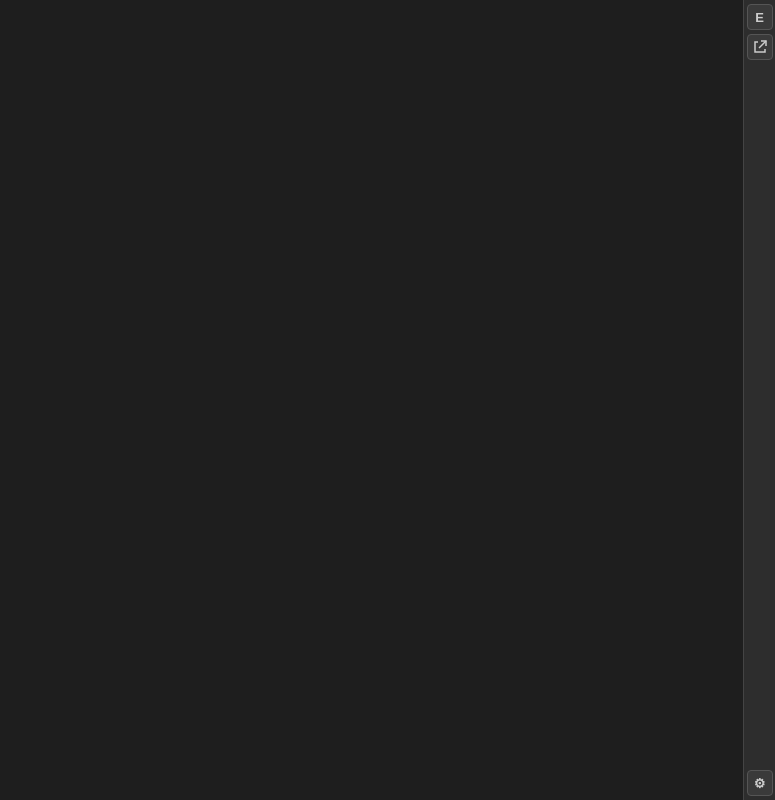
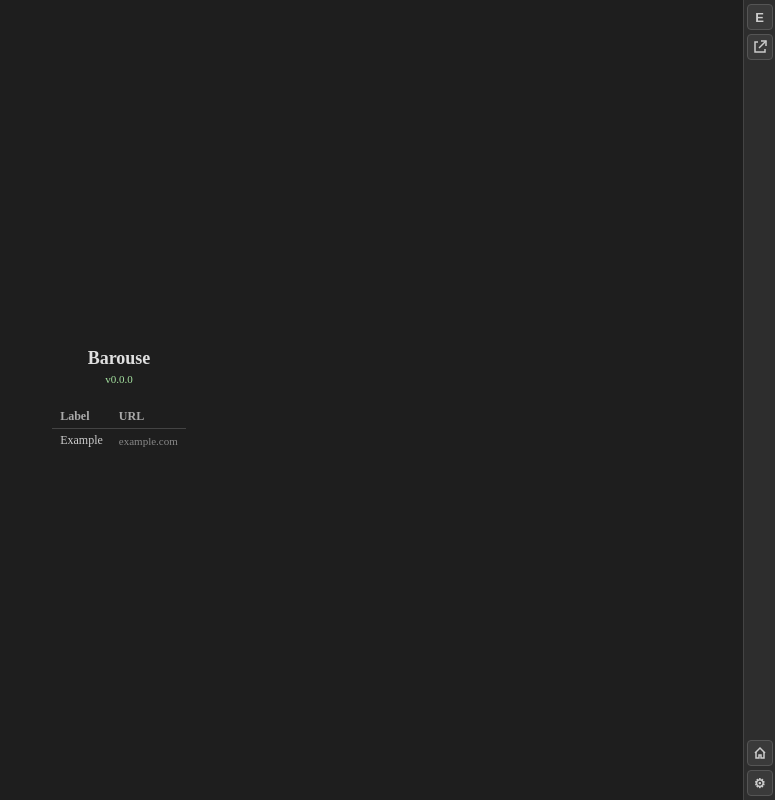
Before and after one commit to Stabledog/barouse, a browser extension: page sidebar.html in a window 1280 px wide. Shown: the whole page, without its empty margins (505-1280 px from the left). Drawn offline with Linux system fonts and the light colour scheme.

Commit message:
Landing page and persist active site

```diff
--- a/sidebar.css
+++ b/sidebar.css
@@ -111,8 +111,12 @@ body {
   opacity: 1;
 }
 
+#toolbar .home-btn {
+  margin-top: auto;
+}
+
 #toolbar .gear-btn {
-  margin-top: auto;
+  margin-top: 0;
 }
 
 /* --- Settings Editor --- */
@@ -403,3 +407,68 @@ body {
   cursor: default;
   pointer-events: none;
 }
+
+/* --- Landing Page --- */
+
+#landing-page {
+  position: absolute;
+  inset: 0;
+  display: flex;
+  align-items: center;
+  justify-content: center;
+  background: #1e1e1e;
+  z-index: 1;
+  overflow-y: auto;
+}
+
+#landing-page.hidden {
+  display: none;
+}
+
+.landing-content {
+  text-align: center;
+  color: #ccc;
+  max-width: 300px;
+  padding: 20px;
+}
+
+.landing-content h1 {
+  font-size: 18px;
+  font-weight: 600;
+  color: #e0e0e0;
+  margin-bottom: 4px;
+}
+
+.landing-version {
+  font-size: 11px;
+  color: #a6e3a1;
+  margin-bottom: 20px;
+}
+
+#landing-sites {
+  text-align: left;
+}
+
+#landing-sites table {
+  width: 100%;
+  border-collapse: collapse;
+  font-size: 12px;
+}
+
+#landing-sites th {
+  color: #aaa;
+  font-weight: 600;
+  text-align: left;
+  padding: 4px 8px;
+  border-bottom: 1px solid #444;
+}
+
+#landing-sites td {
+  color: #ccc;
+  padding: 4px 8px;
+}
+
+#landing-sites td.landing-url {
+  color: #888;
+  font-size: 11px;
+}
--- a/sidebar.html
+++ b/sidebar.html
@@ -7,6 +7,13 @@
 </head>
 <body>
   <div id="viewport">
+    <div id="landing-page">
+      <div class="landing-content">
+        <h1>Barouse</h1>
+        <p class="landing-version"></p>
+        <div id="landing-sites"></div>
+      </div>
+    </div>
     <div id="settings-editor" class="hidden">
       <textarea id="settings-textarea" spellcheck="false"></textarea>
       <div id="settings-controls">
--- a/sidebar.js
+++ b/sidebar.js
@@ -8,6 +8,12 @@ import { initContextMenu } from "./context-menu.js";
 
 let config = null;
 let currentActive = -1;
+
+const ACTIVE_SITE_KEY = "barouse_active_site";
+
+function saveActiveSite(url) {
+  chrome.storage.local.set({ [ACTIVE_SITE_KEY]: url || null });
+}
 
 // --- Add Site Dialog ---
 
@@ -48,6 +54,9 @@ addSiteSaveBtn.addEventListener("click", async () => {
   wireToolbar();
   await syncDnrRules(config.sites);
   currentActive = -1;
+  saveActiveSite(null);
+  populateLandingSites(config.sites);
+  viewport.showLanding();
 });
 
 addSiteCancelBtn.addEventListener("click", hideAddSiteDialog);
@@ -76,6 +85,7 @@ function wireToolbar() {
         viewport.showSite(site.url);
         setActiveButton(i);
         currentActive = i;
+        saveActiveSite(site.url);
       }
     },
 
@@ -91,6 +101,7 @@ function wireToolbar() {
       viewport.showSettings();
       setActiveButton(-1);
       currentActive = -1;
+      saveActiveSite(null);
 
       openSettingsEditor(config, async (newConfig) => {
         // Save
@@ -102,11 +113,21 @@ function wireToolbar() {
         wireToolbar();
         await syncDnrRules(config.sites);
         currentActive = -1;
+        saveActiveSite(null);
+        populateLandingSites(config.sites);
+        viewport.showLanding();
       }, () => {
         // Cancel — return to previously active site or just hide editor
         closeSettingsEditor();
         viewport.hideSettings();
       });
+    },
+
+    onHomeClick() {
+      viewport.showLanding();
+      setActiveButton(-1);
+      currentActive = -1;
+      saveActiveSite(null);
     }
   });
 }
@@ -141,11 +162,57 @@ window.addEventListener("message", (event) => {
   }
 });
 
+function populateLandingSites(sites) {
+  const container = document.getElementById("landing-sites");
+  if (sites.length === 0) {
+    container.innerHTML = "<p>No sites configured. Click the gear icon to add sites.</p>";
+    return;
+  }
+  const table = document.createElement("table");
+  const thead = document.createElement("thead");
+  thead.innerHTML = "<tr><th>Label</th><th>URL</th></tr>";
+  table.appendChild(thead);
+  const tbody = document.createElement("tbody");
+  for (const site of sites) {
+    const tr = document.createElement("tr");
+    const tdLabel = document.createElement("td");
+    tdLabel.textContent = site.label;
+    const tdUrl = document.createElement("td");
+    tdUrl.className = "landing-url";
+    tdUrl.textContent = new URL(site.url).hostname;
+    tdUrl.title = site.url;
+    tr.appendChild(tdLabel);
+    tr.appendChild(tdUrl);
+    tbody.appendChild(tr);
+  }
+  table.appendChild(tbody);
+  container.innerHTML = "";
+  container.appendChild(table);
+}
+
 async function init() {
   config = await loadConfig();
   await viewport.loadZoom();
+
+  // Populate landing page
+  document.querySelector(".landing-version").textContent =
+    `v${chrome.runtime.getManifest().version}`;
+  populateLandingSites(config.sites);
+
   wireToolbar();
   await syncDnrRules(config.sites);
+
+  // Restore last active site
+  const stored = await chrome.storage.local.get(ACTIVE_SITE_KEY);
+  const savedUrl = stored[ACTIVE_SITE_KEY];
+  if (savedUrl) {
+    const idx = config.sites.findIndex(s => s.url === savedUrl);
+    if (idx !== -1) {
+      viewport.showSite(config.sites[idx].url);
+      setActiveButton(idx);
+      currentActive = idx;
+    }
+  }
 
   initContextMenu({
     getActiveUrl: () => viewport.getActiveUrl(),
--- a/toolbar.js
+++ b/toolbar.js
@@ -53,7 +53,18 @@ export function renderToolbar(config, callbacks) {
   captureBtn.addEventListener("click", () => callbacks.onCaptureClick());
   toolbarEl.appendChild(captureBtn);
 
-  // Gear button (pinned to bottom)
+  // Home button (pinned to bottom with gear)
+  const homeBtn = document.createElement("button");
+  homeBtn.className = "home-btn";
+  homeBtn.dataset.tooltip = "Home";
+  homeBtn.innerHTML = `<svg width="16" height="16" viewBox="0 0 16 16" fill="none" stroke="currentColor" stroke-width="1.5">
+    <path d="M3 8l5-5 5 5"/>
+    <path d="M4 7v6h3v-3h2v3h3V7"/>
+  </svg>`;
+  homeBtn.addEventListener("click", () => callbacks.onHomeClick());
+  toolbarEl.appendChild(homeBtn);
+
+  // Gear button (follows home at bottom)
   const gearBtn = document.createElement("button");
   gearBtn.className = "gear-btn";
   gearBtn.dataset.tooltip = "Settings";
--- a/viewport.js
+++ b/viewport.js
@@ -4,6 +4,7 @@ const errorPanelEl = document.getElementById("error-panel");
 const errorMessageEl = document.getElementById("error-panel-message");
 const errorOpenTabBtn = document.getElementById("error-open-tab");
 const errorRetryBtn = document.getElementById("error-retry");
+const landingPageEl = document.getElementById("landing-page");
 
 const iframes = new Map(); // url -> HTMLIFrameElement
 const loadTimestamps = new Map(); // url -> number[] (recent load times)
@@ -39,11 +40,12 @@ function showError(url, reason) {
       "This site cannot be displayed in Barouse. It has been opened in a new tab.";
   }
 
-  // Hide all iframes, show error panel
+  // Hide all iframes and landing, show error panel
   for (const frame of iframes.values()) {
     frame.classList.remove("active");
   }
   settingsEl.classList.add("hidden");
+  landingPageEl.classList.add("hidden");
   errorPanelEl.classList.remove("hidden");
   activeUrl = url;
 
@@ -154,14 +156,16 @@ export function showSite(url) {
       frame.classList.remove("active");
     }
     settingsEl.classList.add("hidden");
+    landingPageEl.classList.add("hidden");
     errorPanelEl.classList.remove("hidden");
     activeUrl = url;
     return null;
   }
 
-  // Hide settings editor and error panel
+  // Hide settings editor, error panel, and landing page
   settingsEl.classList.add("hidden");
   errorPanelEl.classList.add("hidden");
+  landingPageEl.classList.add("hidden");
 
   // Hide all iframes
   for (const frame of iframes.values()) {
@@ -229,17 +233,28 @@ export function isErrored(url) {
 }
 
 export function showSettings() {
-  // Hide all iframes and error panel
+  // Hide all iframes, error panel, and landing page
   for (const frame of iframes.values()) {
     frame.classList.remove("active");
   }
   errorPanelEl.classList.add("hidden");
+  landingPageEl.classList.add("hidden");
   activeUrl = null;
   settingsEl.classList.remove("hidden");
 }
 
 export function hideSettings() {
   settingsEl.classList.add("hidden");
+}
+
+export function showLanding() {
+  for (const frame of iframes.values()) {
+    frame.classList.remove("active");
+  }
+  settingsEl.classList.add("hidden");
+  errorPanelEl.classList.add("hidden");
+  landingPageEl.classList.remove("hidden");
+  activeUrl = null;
 }
 
 export function destroyAllIframes() {
```
Also changed, not shown: manifest.json.
